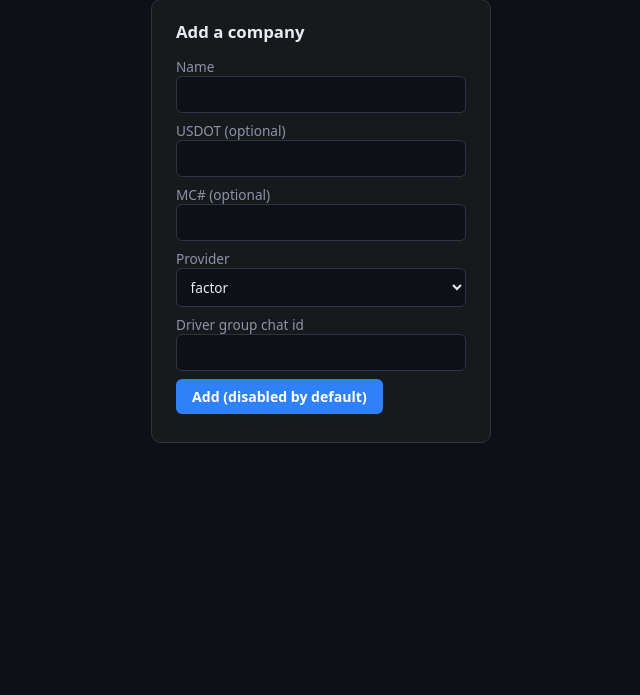
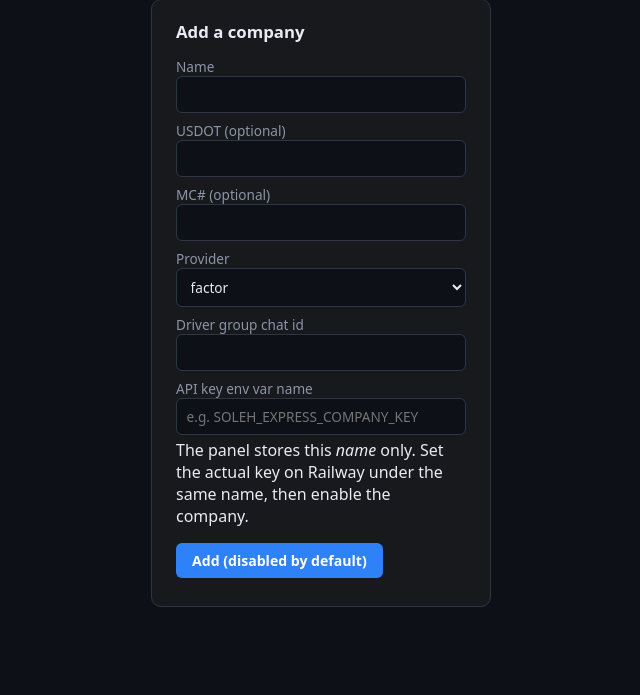
Before and after one commit to AdminAlgo/ALGO-Updater-BOT, a Flask app: template src/dashboard/templates/companies.html in a window 1280 px wide. Shown: the part 182-877 px from the top of the page, without its empty margins (319-959 px from the left). Before the commit the page ends 625 px from the top, so only its background shows below. Run offline with Flask 3, Linux system fonts and the light colour scheme; the template is opened without the code that fills it, so the values that code supplies are empty.

Commit message:
Let the panel set a company's API key env var name
A company added through the panel got no company_key_env at all, so it
loaded as "(none configured)", could never be enabled, and the Change API
key modal was read-only with nothing to read — the two symptoms Nusrat
hit on SOLEH EXPRESS INC and SUPREME CARGO.

The secret still never touches the panel (spec §7 option c). What the
panel now stores is the variable *name* the loader looks the secret up
by: required on the add form, editable in the Change API key modal, and
validated as an env identifier so a name with a space in it (the existing
"MILEMAX LLC" var, which silently disables that company every cycle)
can't be created through the UI.

Also log the Telegram bot username at startup, so it is visible whether
two environments are sharing one bot token.

Co-Authored-By: Claude Opus 5 <noreply@anthropic.com>

```diff
--- a/src/dashboard/templates/companies.html
+++ b/src/dashboard/templates/companies.html
@@ -36,7 +36,8 @@
             </button>
             <button type="button"
                     data-open-modal="apiKeyModal"
-                    data-field-env_name="{{ c.company_key_env or '(none configured)' }}">
+                    data-id="{{ c.name }}"
+                    data-field-company_key_env="{{ c.company_key_env or '' }}">
               Change API key
             </button>
             <form method="post" action="{{ url_for('companies.toggle', name=c.name) }}">
@@ -83,6 +84,16 @@
       </select>
     </label>
     <label>Driver group chat id <input type="text" name="driver_group_chat_id" required></label>
+    <label>API key env var name
+      <input type="text" name="company_key_env" required
+             placeholder="e.g. SOLEH_EXPRESS_COMPANY_KEY"
+             pattern="[A-Za-z_][A-Za-z0-9_]*"
+             title="Letters, digits and underscores only — no spaces.">
+    </label>
+    <p class="hint" style="margin-top:-4px;">
+      The panel stores this <em>name</em> only. Set the actual key on Railway
+      under the same name, then enable the company.
+    </p>
     <button type="submit" class="btn">Add (disabled by default)</button>
   </form>
 </section>
@@ -106,15 +117,29 @@
 <div class="modal-overlay" id="apiKeyModalOverlay">
   <div class="modal" id="apiKeyModal">
     <h2>Change API key</h2>
-    <p class="hint" style="margin-top:0;">
-      This panel doesn't store secrets — update the value on Railway (or your
-      local <code>.env</code>) directly, under this environment variable name:
-    </p>
-    <div class="field"><input type="text" name="env_name" readonly onclick="this.select()"></div>
-    <p class="hint">After updating it, redeploy (or restart the service) for the new key to take effect.</p>
-    <div class="actions">
-      <button type="button" class="btn" data-close-modal>Close</button>
-    </div>
+    <form method="post" data-action-template="{{ url_for('companies.key_env', name='__ID__') }}">
+      <p class="hint" style="margin-top:0;">
+        This panel never stores the secret itself. It stores the <em>name</em> of
+        the environment variable that holds it — set the value on Railway (or your
+        local <code>.env</code>) under exactly this name:
+      </p>
+      <div class="field">
+        <label>Environment variable name
+          <input type="text" name="company_key_env" placeholder="e.g. MILEMAX_COMPANY_KEY"
+                 pattern="[A-Za-z_][A-Za-z0-9_]*"
+                 title="Letters, digits and underscores only — no spaces.">
+        </label>
+      </div>
+      <p class="hint">
+        Convention is <code>&lt;CARRIER&gt;_COMPANY_KEY</code>. Leave blank to clear it.
+        After setting the value on Railway, redeploy (or restart) for the new key
+        to take effect.
+      </p>
+      <div class="actions">
+        <button type="button" class="btn btn-secondary" data-close-modal>Cancel</button>
+        <button type="submit" class="btn">Save name</button>
+      </div>
+    </form>
   </div>
 </div>
 {% endblock %}
```
Also changed, not shown: main.py (+14 -0 lines), src/dashboard/views/companies.py (+53 -0 lines).
